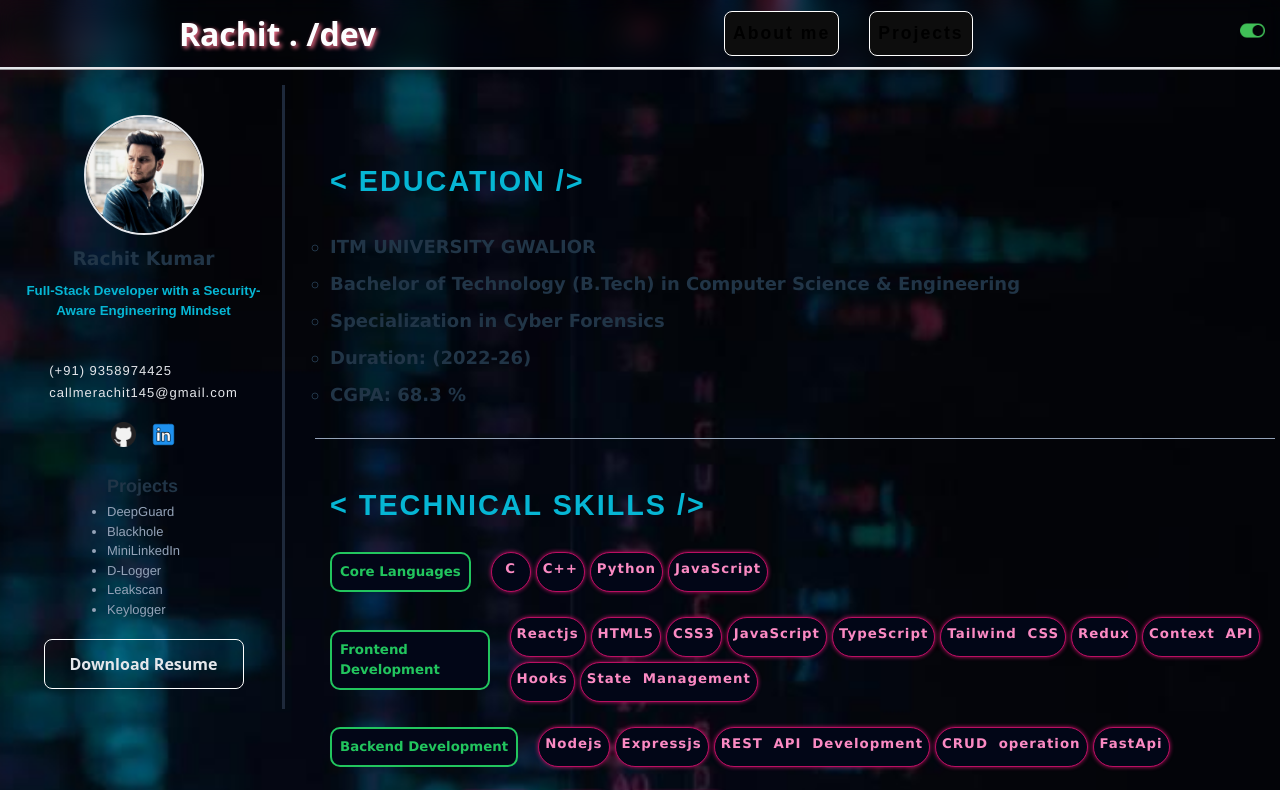
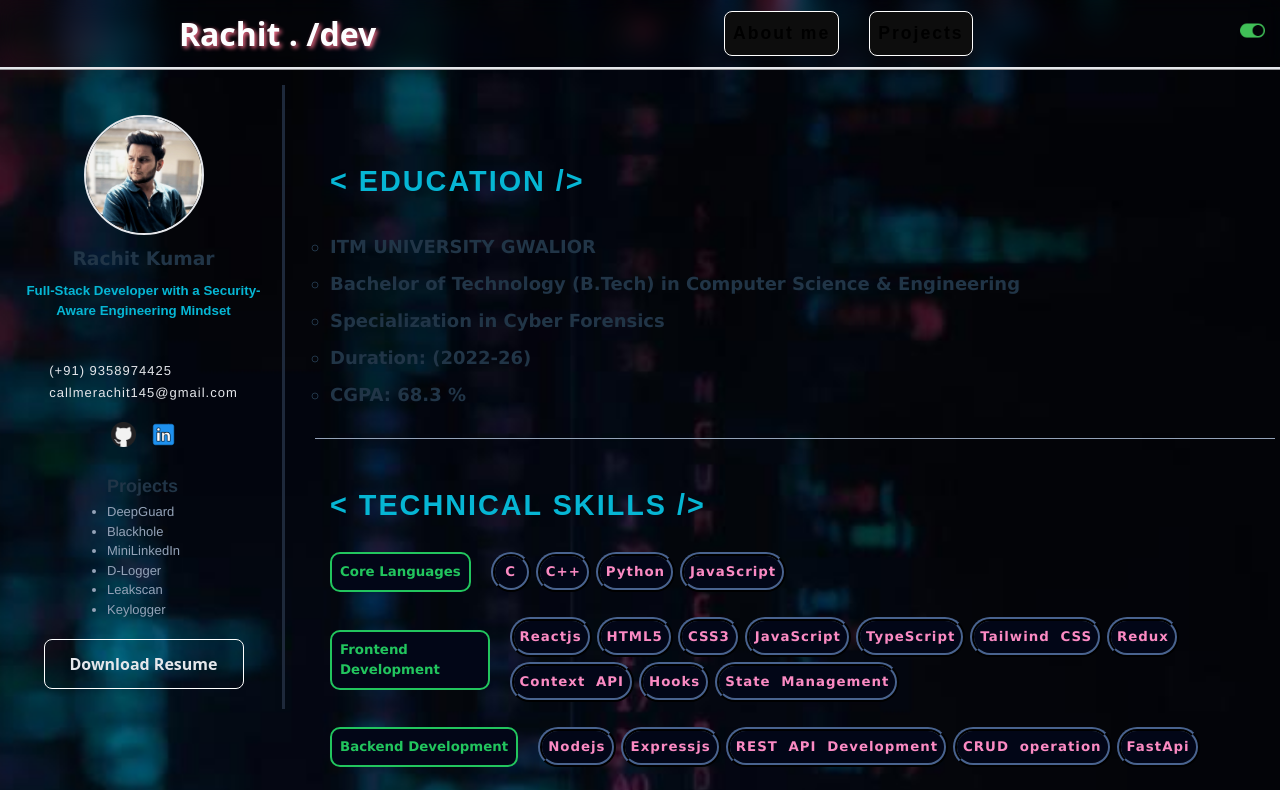
Before and after one commit to mysteriork/PORTFOLIO, a React (Vite) app: page /about in a window 1280 px wide. Shown: the top 790 px of the page. Built offline with nearby package versions, Linux system fonts and the light colour scheme.

Commit message:
CSS UPDATED AGAIN

```diff
--- a/src/portfolio.css
+++ b/src/portfolio.css
@@ -477,7 +477,7 @@ p {
 }
 
 .skill-group:hover span {
-  filter: drop-shadow(0 0 6px rgb(232, 30, 128));
+  filter: drop-shadow(0 0 8px rgb(232, 30, 128));
 }
 
 .skill-group {
@@ -523,12 +523,11 @@ p {
   text-align: center;
   min-width: 40px;
   width: fit-content;
-  border: 1px solid rgb(186, 15, 98);
+  border: 4px ridge var(--border-subtle);
   color: rgb(251, 138, 195);
   border-radius: 20px;
   padding: 0 6px;
   background-color: var(--bg-surface);
-  filter: drop-shadow(0 0 2px rgb(186, 15, 98));
 }
 
 .resbtn {
```
